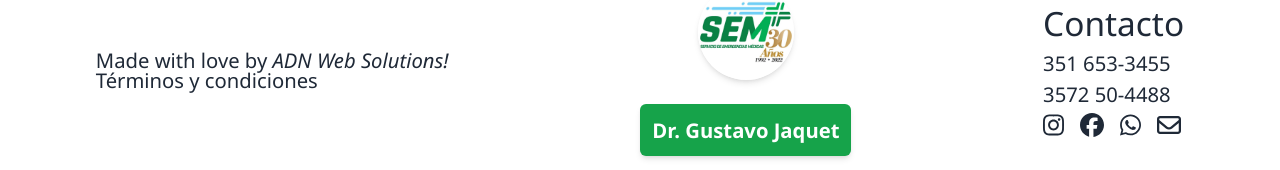
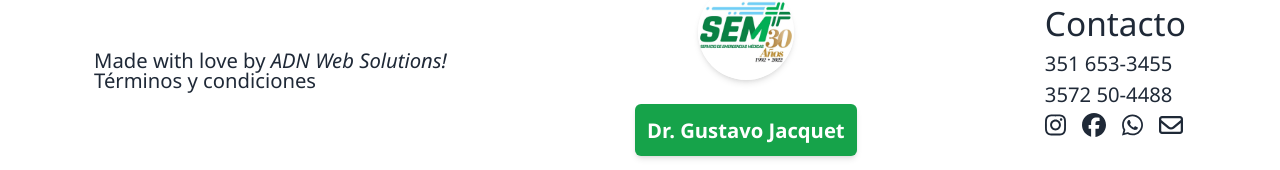
Before and after one commit to ADNWebSolutions/imagina, a React (Vite) app: page / in a window 1280 px wide. Shown: the part 3621-3791 px from the top of the page. Built offline with nearby package versions, Linux system fonts and the light colour scheme.

Commit message:
Update Services.jsx
correccion nombre del dr gustavo, se agrego una c a jaquet

```diff
--- a/src/components/Services.jsx
+++ b/src/components/Services.jsx
@@ -19,7 +19,7 @@ export default function Services() {
 
             {/* Bloque de párrafo con estilo de negritas y sombreado */}
             <p className="text-lg font-bold text-white shadow-md bg-green-600 p-3 rounded-md">
-                Dr. Gustavo Jaquet
+                Dr. Gustavo Jacquet
             </p>
         </div>
     );
```
